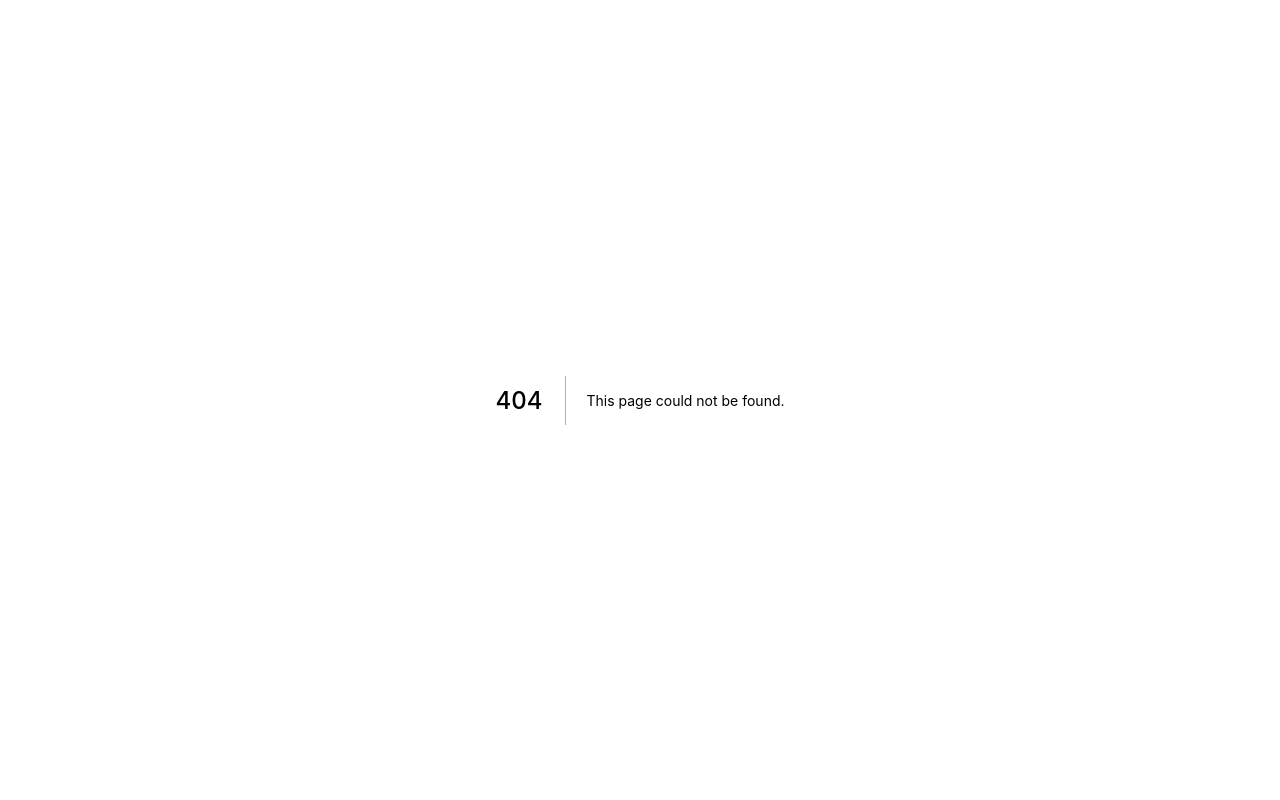
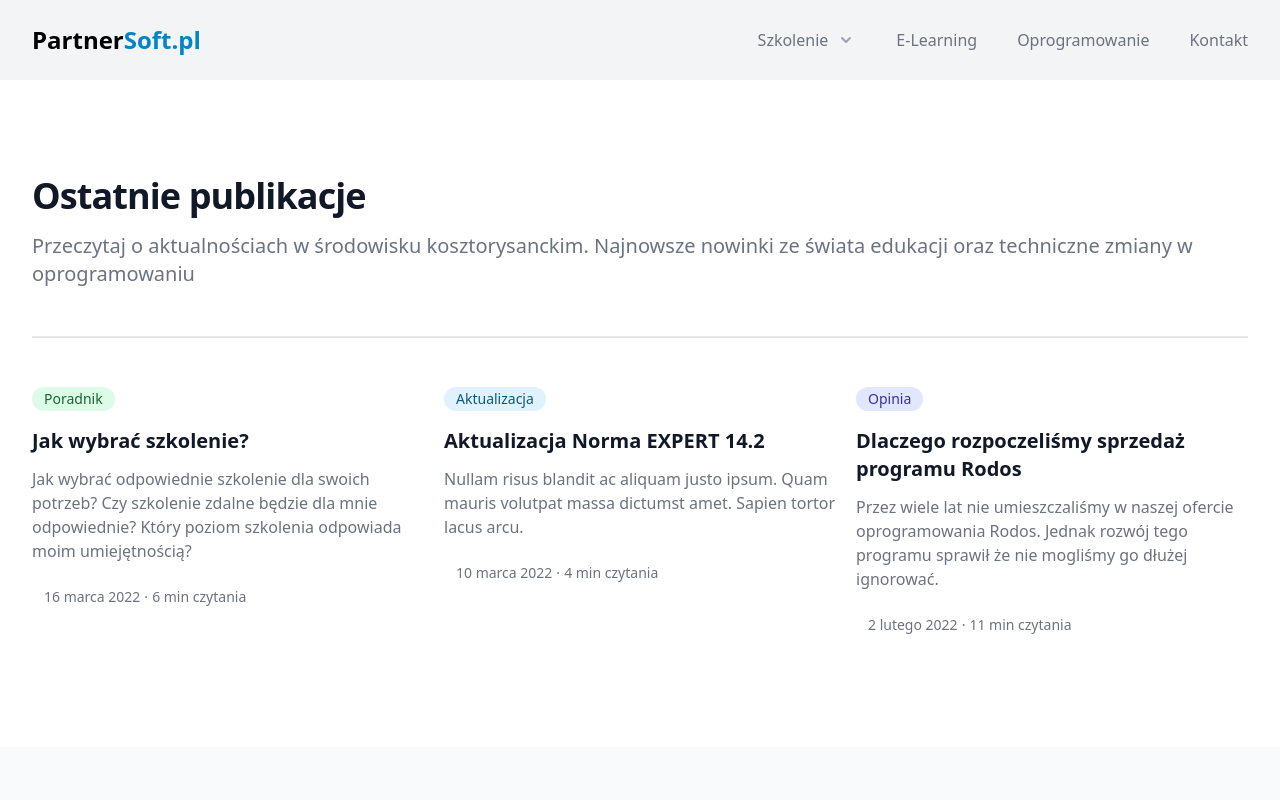
Before and after one commit to Siemik/ecommerce, a Next.js app: page /aktualnosci in a window 1280 px wide. Before the commit this address had no page. Shown: the top 800 px of the page. Built offline with nearby package versions, Linux system fonts and the light colour scheme.

Commit message:
Added aktualnosci page

```diff
--- /dev/null
+++ b/pages/aktualnosci/index.tsx
@@ -0,0 +1,115 @@
+import Navigation from "../../components/Navigation"
+import Footer from "../../components/Footer"
+
+const posts = [
+  {
+    title: "Jak wybrać szkolenie?",
+    href: "#",
+    category: {
+      name: "Poradnik",
+      href: "#",
+      color: "bg-green-100 text-green-800",
+    },
+    description:
+      "Jak wybrać odpowiednie szkolenie dla swoich potrzeb? Czy szkolenie zdalne będzie dla mnie odpowiednie? Który poziom szkolenia odpowiada moim umiejętnością?",
+    date: "16 marca 2022",
+    datetime: "2022-03-16",
+    readingTime: "6 min",
+  },
+  {
+    title: "Aktualizacja Norma EXPERT 14.2",
+    href: "#",
+    category: {
+      name: "Aktualizacja",
+      href: "#",
+      color: "bg-sky-100 text-sky-800",
+    },
+    description:
+      "Nullam risus blandit ac aliquam justo ipsum. Quam mauris volutpat massa dictumst amet. Sapien tortor lacus arcu.",
+    date: "10 marca 2022",
+    datetime: "2022-03-10",
+    readingTime: "4 min",
+  },
+  {
+    title: "Dlaczego rozpoczeliśmy sprzedaż programu Rodos",
+    href: "#",
+    category: {
+      name: "Opinia",
+      href: "#",
+      color: "bg-indigo-100 text-indigo-800",
+    },
+    description:
+      "Przez wiele lat nie umieszczaliśmy w naszej ofercie oprogramowania Rodos. Jednak rozwój tego programu sprawił że nie mogliśmy go dłużej ignorować.",
+    date: "2 lutego 2022",
+    datetime: "2022-02-12",
+    readingTime: "11 min",
+  },
+]
+
+function classNames(...classes: any) {
+  return classes.filter(Boolean).join(" ")
+}
+
+const Home = () => {
+  return (
+    <div className="bg-gray-100">
+      <Navigation />
+
+      <main>
+        <div className="bg-white pt-16 pb-20 px-4 sm:px-6 lg:pt-24 lg:pb-28 lg:px-8">
+          <div className="relative max-w-lg mx-auto divide-y-2 divide-gray-200 lg:max-w-7xl">
+            <div>
+              <h2 className="text-3xl tracking-tight font-extrabold text-gray-900 sm:text-4xl">
+                Ostatnie publikacje
+              </h2>
+              <p className="mt-3 text-xl text-gray-500 sm:mt-4">
+                Przeczytaj o aktualnościach w środowisku kosztorysanckim.
+                Najnowsze nowinki ze świata edukacji oraz techniczne zmiany w
+                oprogramowaniu
+              </p>
+            </div>
+            <div className="mt-12 grid gap-16 pt-12 lg:grid-cols-3 lg:gap-x-5 lg:gap-y-12">
+              {posts.map((post) => (
+                <div key={post.title}>
+                  <div>
+                    <a href={post.category.href} className="inline-block">
+                      <span
+                        className={classNames(
+                          post.category.color,
+                          "inline-flex items-center px-3 py-0.5 rounded-full text-sm font-medium"
+                        )}
+                      >
+                        {post.category.name}
+                      </span>
+                    </a>
+                  </div>
+                  <a href={post.href} className="block mt-4">
+                    <p className="text-xl font-semibold text-gray-900">
+                      {post.title}
+                    </p>
+                    <p className="mt-3 text-base text-gray-500">
+                      {post.description}
+                    </p>
+                  </a>
+                  <div className="mt-6 flex items-center">
+                    <div className="ml-3">
+                      <div className="flex space-x-1 text-sm text-gray-500">
+                        <time dateTime={post.datetime}>{post.date}</time>
+                        <span aria-hidden="true">&middot;</span>
+                        <span>{post.readingTime} czytania</span>
+                      </div>
+                    </div>
+                  </div>
+                </div>
+              ))}
+            </div>
+          </div>
+        </div>
+      </main>
+
+      <Footer />
+    </div>
+  )
+}
+
+export default Home
```
